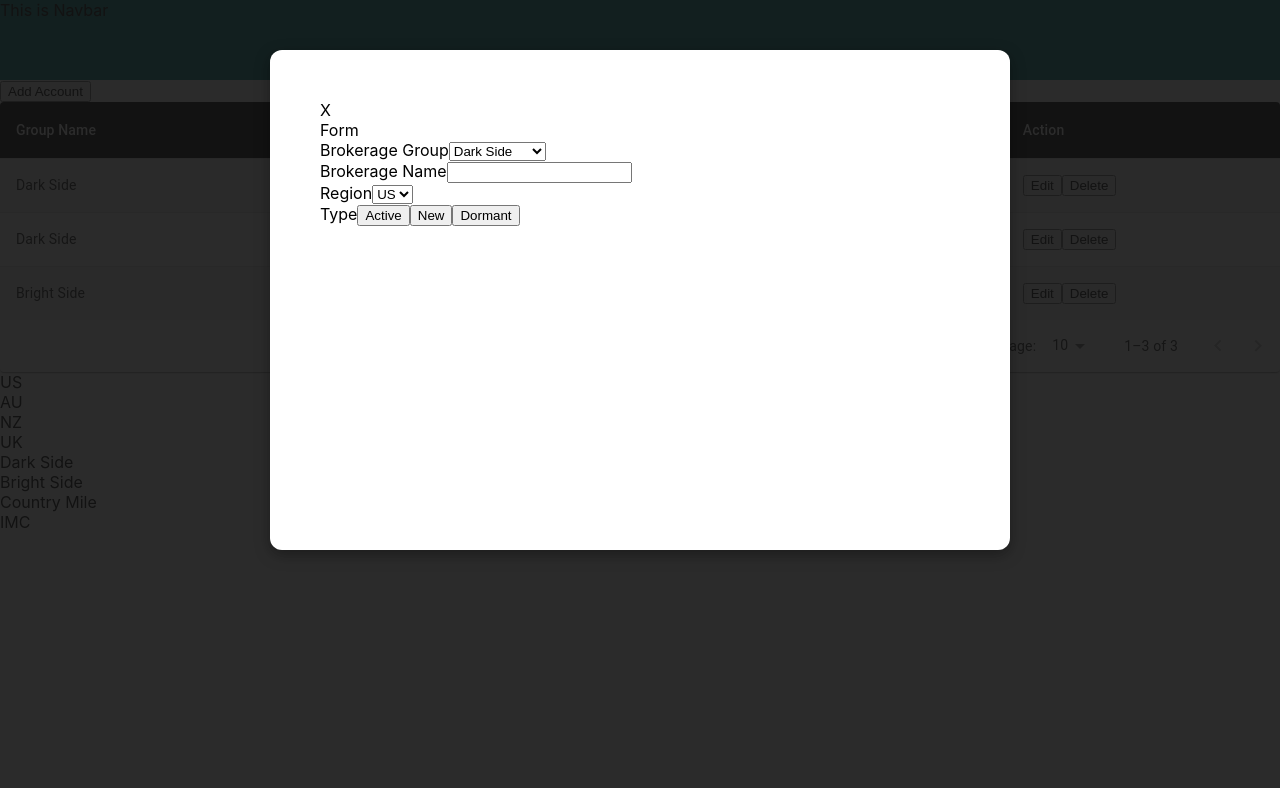
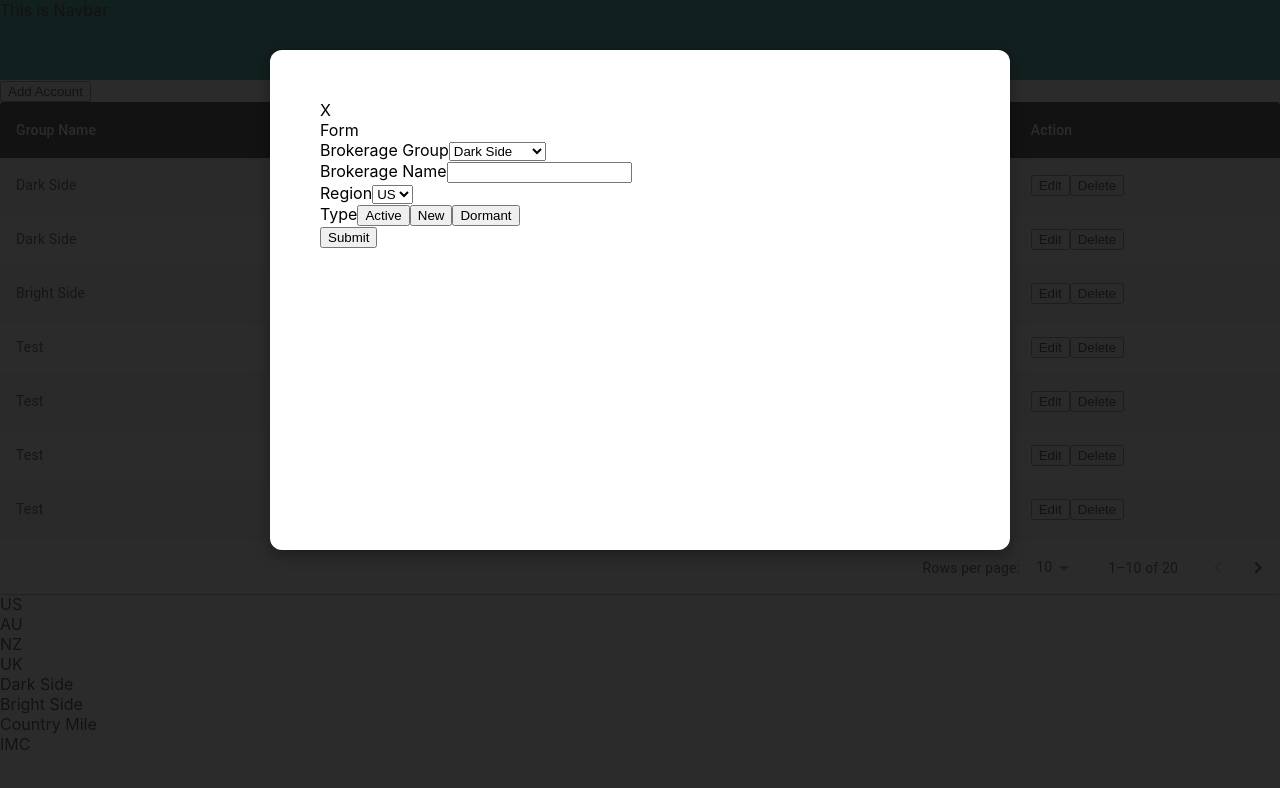
Before and after one commit to darwinsuwandy/jws, a React (Create React App) app: page / in a window 1280 px wide. Both pictures are taken after a click on the button "Add Account". Shown: the top 788 px of the page. Built offline with nearby package versions, Linux system fonts and the light colour scheme; data requests are answered from the project's data file.

Commit message:
Completed AddAccount Component Functionality

```diff
--- a/data/db.json
+++ b/data/db.json
@@ -1,13 +1,23 @@
 {
   "posts": [
-      { "id": 1, "title": "json-server", "author": "typicode" }
+    {
+      "id": 1,
+      "title": "json-server",
+      "author": "typicode"
+    }
   ],
   "comments": [
-      { "id": 1, "body": "some comment", "postId": 1, "asfd": 1 }
+    {
+      "id": 1,
+      "body": "some comment",
+      "postId": 1,
+      "asfd": 1
+    }
   ],
-    "profile": { "name": "typicode" },
-    "brokerage":
-    [
+  "profile": {
+    "name": "typicode"
+  },
+  "brokerage": [
     {
       "id": 1,
       "name": "AIA",
@@ -28,10 +38,128 @@
       "type": "active",
       "region": "US",
       "group": "Bright Side"
+    },
+    {
+      "id": 99,
+      "name": "Test",
+      "type": "active",
+      "region": "US",
+      "group": "Test"
+    },
+    {
+      "id": 4,
+      "name": "Test",
+      "type": "active",
+      "region": "US",
+      "group": "Test"
+    },
+    {
+      "id": 5,
+      "name": "Test",
+      "type": "active",
+      "region": "US",
+      "group": "Test"
+    },
+    {
+      "id": 6,
+      "name": "Test",
+      "type": "active",
+      "region": "US",
+      "group": "Test"
+    },
+    {
+      "id": 7,
+      "name": "Test",
+      "type": "active",
+      "region": "US",
+      "group": "Test"
+    },
+    {
+      "id": 8,
+      "name": "Test",
+      "type": "active",
+      "region": "US",
+      "group": "Test"
+    },
+    {
+      "id": 9,
+      "name": "Test",
+      "type": "active",
+      "region": "US",
+      "group": "Test"
+    },
+    {
+      "id": 10,
+      "name": "asdf",
+      "type": "New",
+      "region": "US",
+      "group": "Country Mile"
+    },
+    {
+      "id": 11,
+      "name": "ABcbs",
+      "type": "Dormant",
+      "region": "UK",
+      "group": "Bright Side"
+    },
+    {
+      "id": 12,
+      "name": "sdfasdf",
+      "type": "Dormant",
+      "region": "NZ",
+      "group": "Dark Side"
+    },
+    {
+      "id": 13,
+      "name": "",
+      "type": "Active",
+      "region": "US",
+      "group": "Dark Side"
+    },
+    {
+      "id": 14,
+      "name": "asfsadfsadf",
+      "type": "New",
+      "region": "NZ",
+      "group": "IMC"
+    },
+    {
+      "id": 15,
+      "name": "",
+      "type": "Active",
+      "region": "US",
+      "group": "Dark Side"
+    },
+    {
+      "id": 16,
+      "name": "Adadadfsadf",
+      "type": "Active",
+      "region": "US",
+      "group": "Dark Side"
+    },
+    {
+      "id": 17,
+      "name": "New brokerage name",
+      "type": "New",
+      "region": "AU",
+      "group": "Dark Side"
+    },
+    {
+      "id": 18,
+      "name": "New  2",
+      "type": "Dormant",
+      "region": "AU",
+      "group": "Dark Side"
+    },
+    {
+      "id": 19,
+      "name": "fese",
+      "type": "New",
+      "region": "NZ",
+      "group": "Country Mile"
     }
   ],
-    "group":
-    [
+  "group": [
     {
       "id": 1,
       "name": "Dark Side"
@@ -49,8 +177,7 @@
       "name": "IMC"
     }
   ],
-    "region":
-    [
+  "region": [
     {
       "id": 1,
       "name": "US"
--- a/src/component/AddAccount.jsx
+++ b/src/component/AddAccount.jsx
@@ -1,8 +1,53 @@
-import React from 'react';
+import React, { useState } from 'react';
 import './AddAccount.css';
 
-const AddAccount = ({closeModal, regionData, groupData}) => {
-  return (
+const AddAccount = ({closeModal, brokerageData, setBrokerageData, regionData, groupData}) => {
+    const [loading, setLoading] = useState(false);
+    let lastArr = brokerageData[brokerageData.length - 1]
+    const [obj1, setObj1] = useState({
+            "id": lastArr.id + 1,
+            "name": "",
+            "type": "Active",
+            "region": regionData[0].name,
+            "group": groupData[0].name
+        });
+
+    const handleInputChange = (e) => {
+        setObj1(prevState => ({
+            ...prevState, [e.target.name]: e.target.value
+        }));
+    }
+
+    const testing = () => {
+        console.log(brokerageData);
+
+    }
+
+    const submitData = async (e) => {
+        //e.preventDefault();
+        if (obj1.name === "") {
+            alert("Please fill in all required information");
+        } else {
+            setLoading(true);
+            const requestOptions = {
+                method: "POST",
+                headers: {
+                "Content-Type": "application/json",
+                },
+                body: JSON.stringify(obj1),
+            };
+
+            const apiUrl = `http://localhost:8000/brokerage`;
+            const req = await fetch(apiUrl, requestOptions);
+            const res = await req.json();
+
+            setBrokerageData([...brokerageData, res]);
+            setLoading(false);
+            closeModal();
+        }
+    }
+
+    return (
     <div className="modal-background">
         <div className="modal-container">
             <div>
@@ -12,46 +57,42 @@ const AddAccount = ({closeModal, regionData, groupData}) => {
             <form>
                 <div>
                     <label>Brokerage Group</label>
-                    <select>
+                    <select name="group" onChange={(e) => handleInputChange(e)}>
                     {
                         groupData &&
-                            groupData.map((item) =>
-                                <option>
-                                    {
-                                        item.name
-                                    }
-                                </option>
+                            groupData.map((item, idx) => {
+                                return (
+                                    <option key={idx} value={item.name}>{item.name}</option>
+
+                                )}
                             )
                     }
                     </select>
                 </div>
                 <div>
                     <label>Brokerage Name</label>
-                    <input type="text"></input>
+                    <input type="text" name="name" onChange={(e) => handleInputChange(e)}/>
                 </div>
                 <div>
                     <label>Region</label>
-                    <select>
+                    <select name="region" onChange={(e) => handleInputChange(e)}>
                     {
                         regionData &&
-                            regionData.map((item) =>
-                                <option>
-                                    {
-                                        item.name
-                                    }
-                                </option>
+                            regionData.map((item, idx) =>
+                                <option key={idx} value={item.name}>{item.name}</option>
                             )
                     }
                     </select>
                 </div>
                 <div>
                     <label>Type</label>
-                    <button>Active</button>
-                    <button>New</button>
-                    <button>Dormant</button>
+                    <button type="button" name="type" value="Active" onClick={(e) => handleInputChange(e)}>Active</button>
+                    <button type="button" name="type" value="New" onClick={(e) => handleInputChange(e)}>New</button>
+                    <button type="button" name="type" value="Dormant" onClick={(e) => handleInputChange(e)}>Dormant</button>
                 </div>
+                <button type="button" onClick={submitData}>Submit</button>
             </form>
-
+            {/* <button onClick={testing}>Console Log</button> */}
         </div>
     </div>
   )
--- a/src/component/Home.jsx
+++ b/src/component/Home.jsx
@@ -14,6 +14,10 @@ const Home = () => {
         getGroupData();
         getRegionData();
     }, [])
+
+    useEffect(() => {
+        getData();
+    }, brokerageData)
 
     const getData = async () => {
         setLoading(true);
@@ -44,6 +48,8 @@ const Home = () => {
             {
                 openAddAccModal &&
                     <AddAccount closeModal={() => setOpenAddAccModal(false)}
+                            brokerageData={brokerageData}
+                            setBrokerageData={setBrokerageData}
                             regionData={regionData}
                             groupData={groupData}
                     />
```
Lines whose indentation alone changed are shown as unchanged.
